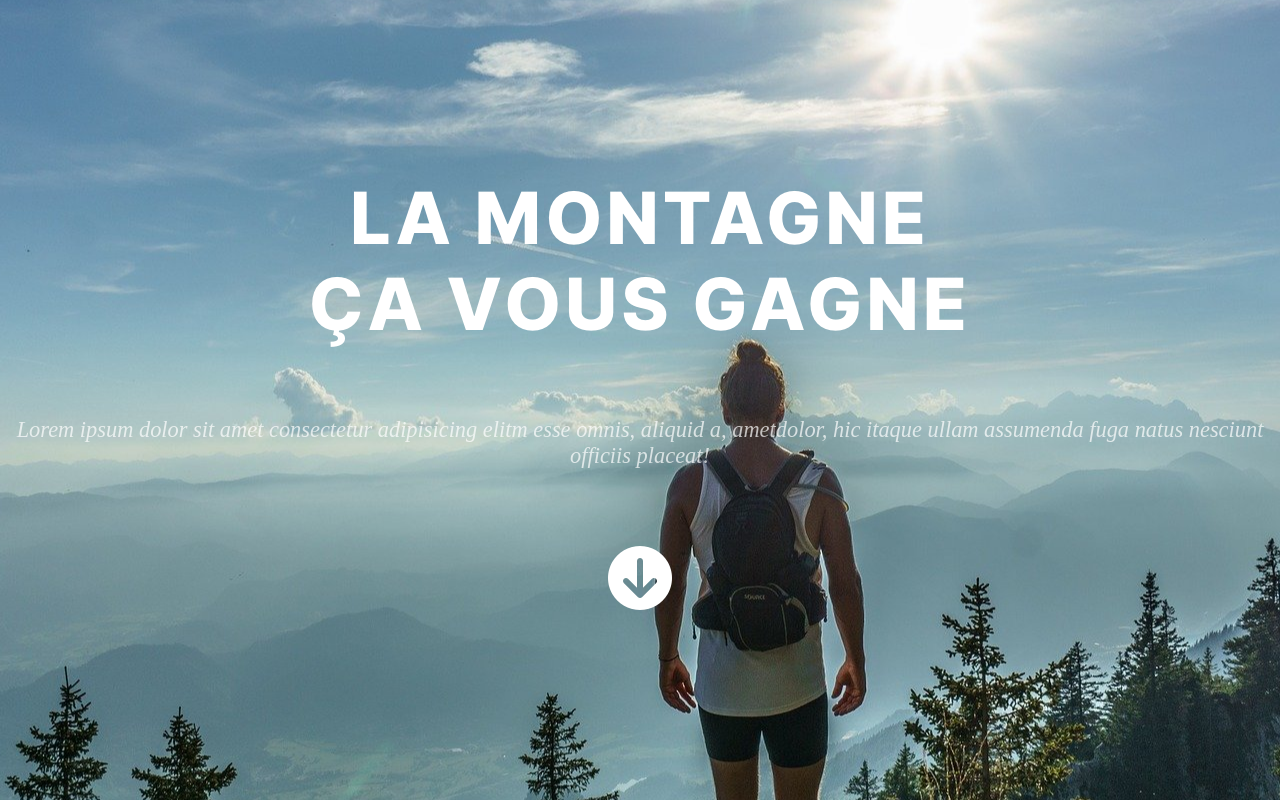
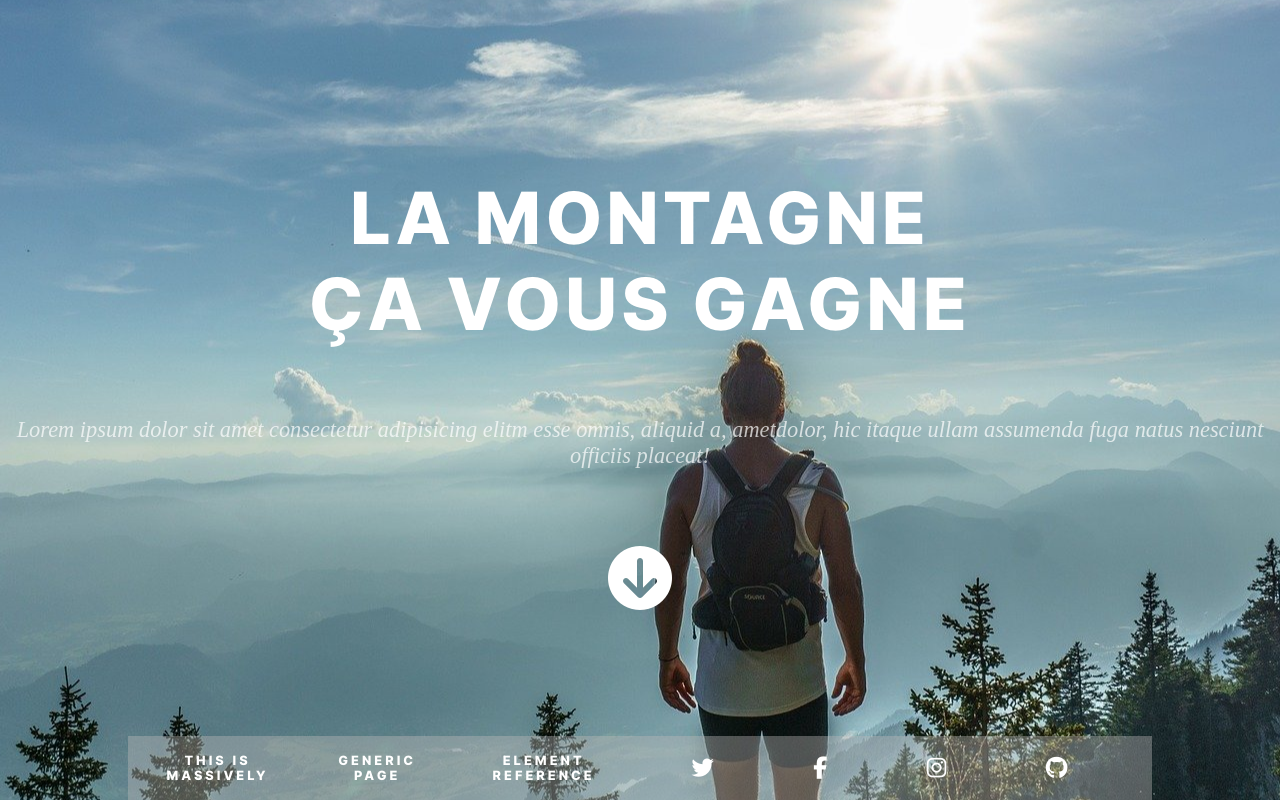
Before and after one commit to Arnaud293/React_App_Mountains, a React (Create React App) app: page / in a window 1280 px wide. Built offline with nearby package versions, Linux system fonts and the light colour scheme; a web font is replaced by a local one.

Commit message:
add nav as header sub-component

```diff
--- a/src/components/Nav.js
+++ b/src/components/Nav.js
@@ -2,9 +2,19 @@ import React from 'react';
 
 const Nav = () => {
     return (
-        <div>
-
-        </div>
+        <nav>
+            <ul className="nav-menu">
+                <a href=""><li>This is Massively</li></a>
+                <a href=""><li>Generic page</li></a>
+                <a href=""><li>Element Reference</li></a>
+            </ul>
+            <ul className="nav-icon">
+                <a href=""><li><i className="fa-brands fa-twitter"></i></li></a>
+                <a href=""><li><i className="fa-brands fa-facebook-f"></i></li></a>
+                <a href=""><li><i className="fa-brands fa-instagram"></i></li></a>
+                <a href=""><li><i className="fa-brands fa-github"></i></li></a>
+            </ul>
+        </nav>
     );
 };
 
```
